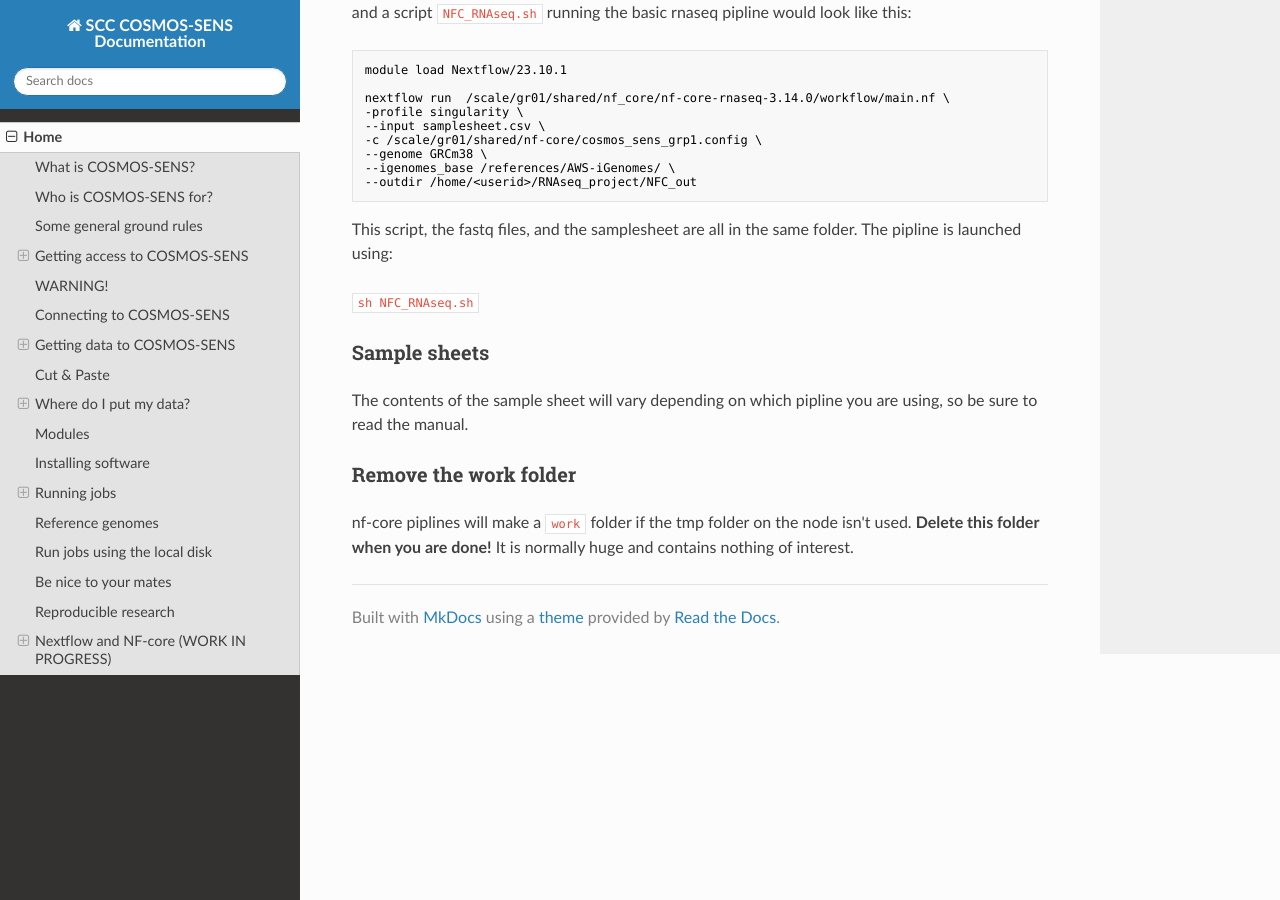
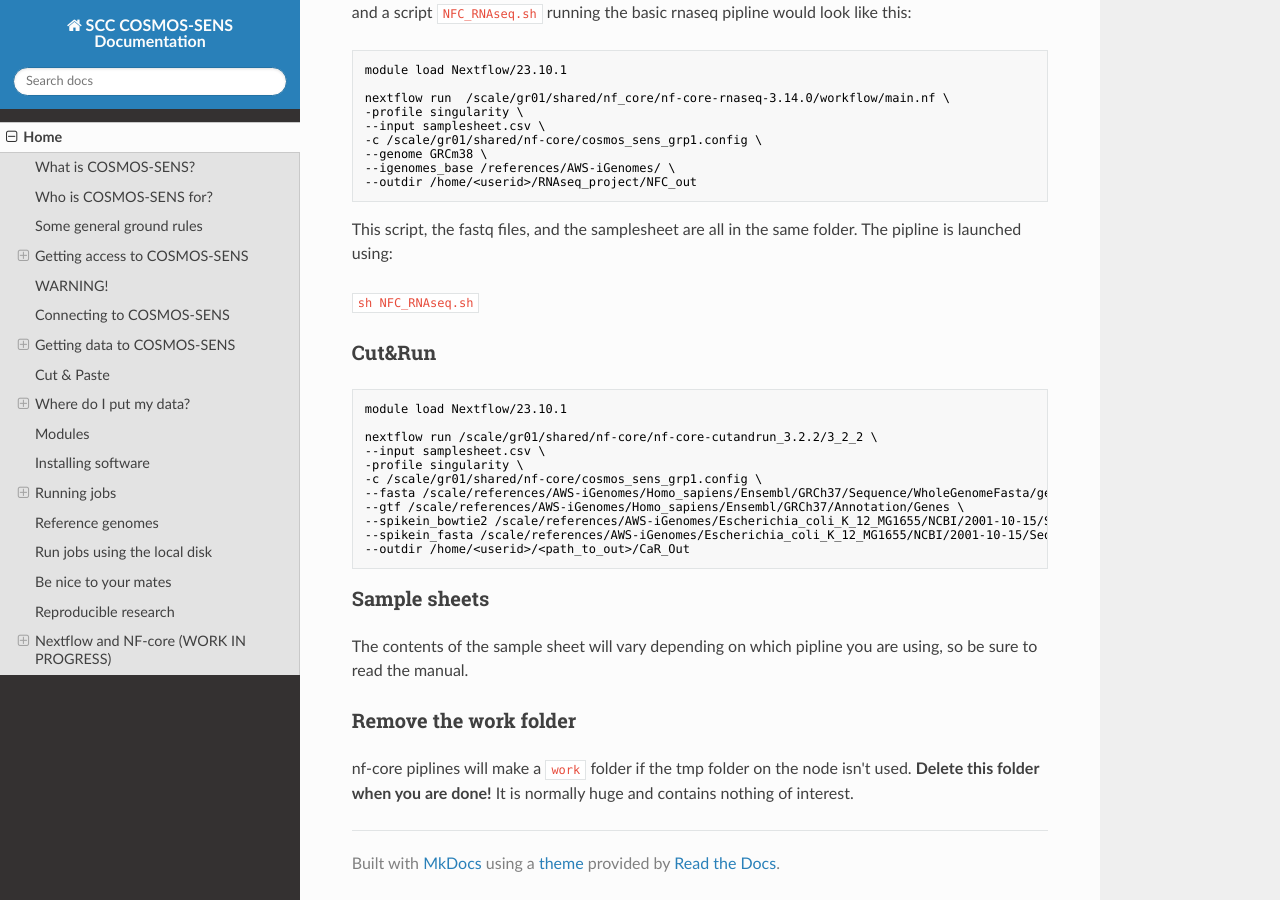
Before and after one commit to sccbioinformatics/SCC_CSENS_docs, an MkDocs documentation site: the page built from docs/index.md, in a window 1280 px wide and 900 px high, scrolled down 9995 px. Built offline with MkDocs 1.6.1, drawn with Linux system fonts in a browser that asks for light colours; nearby versions of some CDN libraries.

Commit message:
correct nextflow

````diff
--- a/docs/index.md
+++ b/docs/index.md
@@ -368,6 +368,22 @@ This script, the fastq files, and the samplesheet are all in the same folder. Th
 
 `sh NFC_RNAseq.sh`
 
+### Cut&Run
+
+```shell
+module load Nextflow/23.10.1
+
+nextflow run /scale/gr01/shared/nf-core/nf-core-cutandrun_3.2.2/3_2_2 \
+--input samplesheet.csv \
+-profile singularity \
+-c /scale/gr01/shared/nf-core/cosmos_sens_grp1.config \
+--fasta /scale/references/AWS-iGenomes/Homo_sapiens/Ensembl/GRCh37/Sequence/WholeGenomeFasta/genome.fa \
+--gtf /scale/references/AWS-iGenomes/Homo_sapiens/Ensembl/GRCh37/Annotation/Genes \
+--spikein_bowtie2 /scale/references/AWS-iGenomes/Escherichia_coli_K_12_MG1655/NCBI/2001-10-15/Sequence/Bowtie2Index \
+--spikein_fasta /scale/references/AWS-iGenomes/Escherichia_coli_K_12_MG1655/NCBI/2001-10-15/Sequence/WholeGenomeFasta/genome.fa \
+--outdir /home/<userid>/<path_to_out>/CaR_Out
+```
+
 ### Sample sheets
 The contents of the sample sheet will vary depending on which pipline you are using, so be sure to read the manual.
 
````
